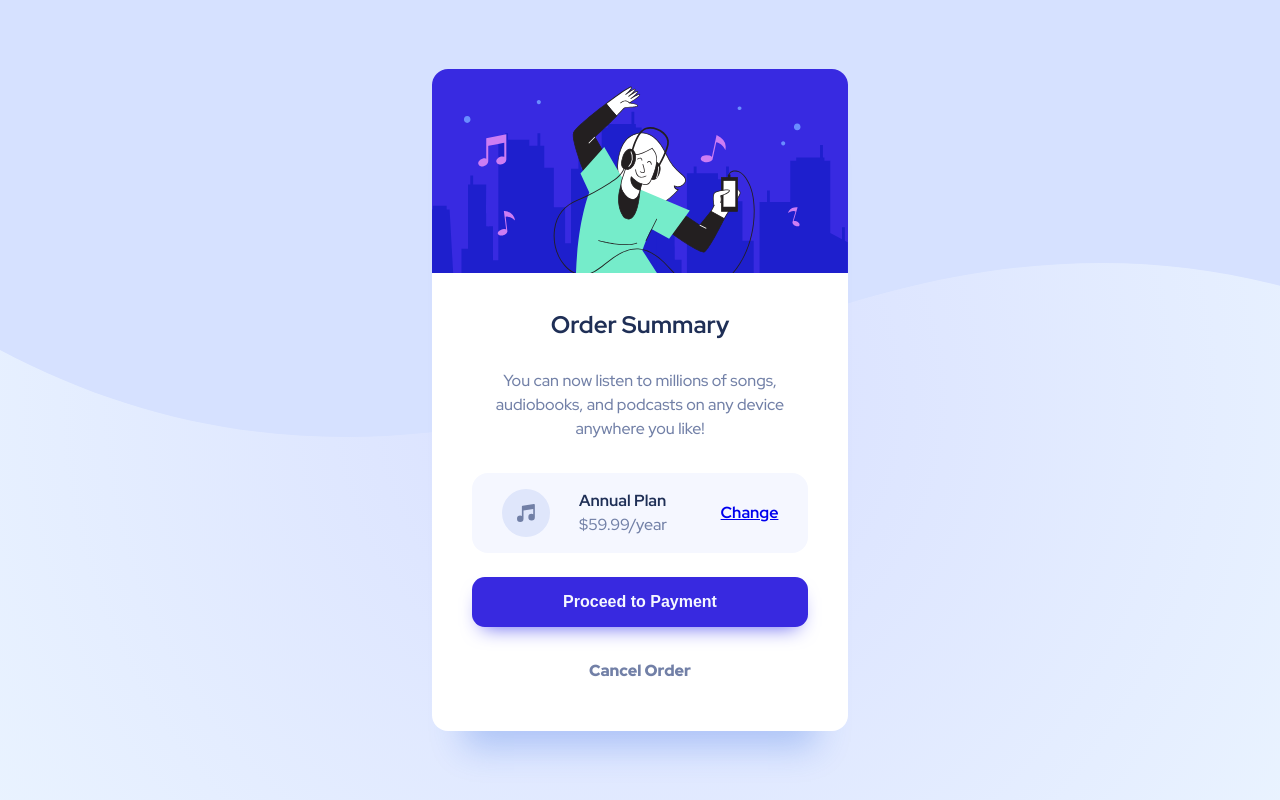
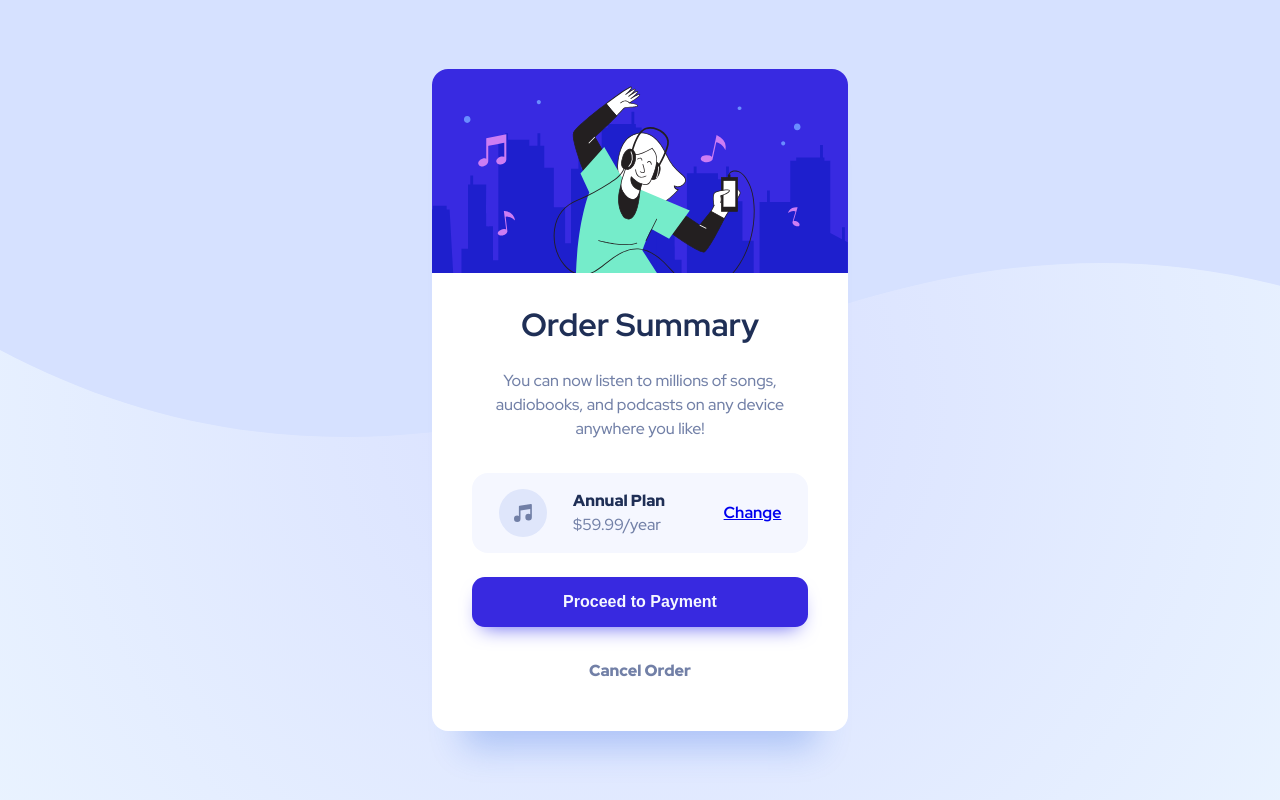
Before and after one commit to kumarmash/order-summary-card, a plain HTML site: page index.html in a window 1280 px wide. Drawn offline with Linux system fonts and the light colour scheme.

Commit message:
update h2 and h4 tag with h1 and p tag and updated corresponding styles

```diff
--- a/css/styles.css
+++ b/css/styles.css
@@ -12,9 +12,9 @@ body {
   color: hsl(224, 23%, 55%);
 }
 
-h2,
+h1,
 .description,
-h4,
+.annual-plan,
 .amount {
   margin: 0;
 }
@@ -62,11 +62,24 @@ main {
   width: 100%;
 }
 
+
+
+h1,
+.annual-plan {
+  color: hsl(223, 47%, 23%);
+}
+
+.annual-plan{
+  font-weight: 900;
+}
+
 .change-link{
-    margin-left:1.5em;
+    margin-left:2em;
     font-weight: 700;
     font-size: 1rem;
 }
+
+
 
 
 .proceed-btn {
@@ -91,10 +104,6 @@ main {
   color:hsl(224, 23%, 55%);
 }
 
-h2,
-h4 {
-  color: hsl(223, 47%, 23%);
-}
 
 @media (max-width: 23em) {
 
--- a/index.html
+++ b/index.html
@@ -32,7 +32,7 @@
       <img class="main-image" src="./images/illustration-hero.svg" alt="illustration-hero" />
 
       <div class="order-summary">
-        <h2>Order Summary</h2>
+        <h1>Order Summary</h1>
 
         <p class="description">
           You can now listen to millions of songs, audiobooks, and podcasts on
@@ -43,7 +43,7 @@
           <img src="./images/icon-music.svg" alt="icon-music" />
 
           <div class="plan-container">
-            <h4>Annual Plan</h4>
+            <p class="annual-plan"> Annual Plan</p>
             <p class="amount">$59.99/year</p>
           </div>
 
```
